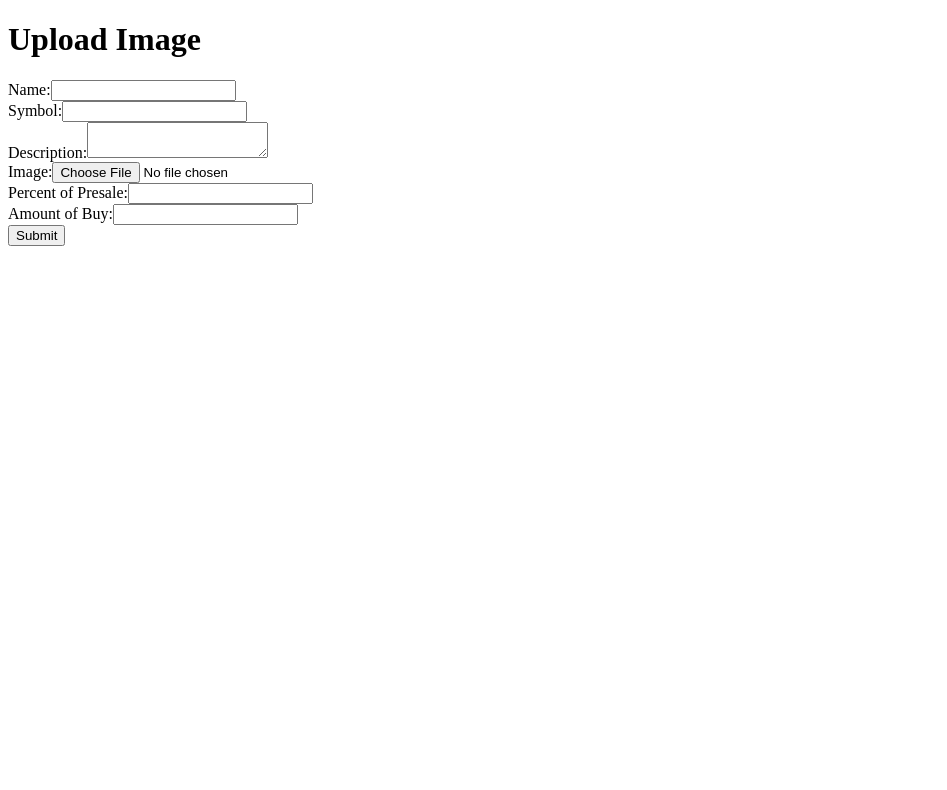
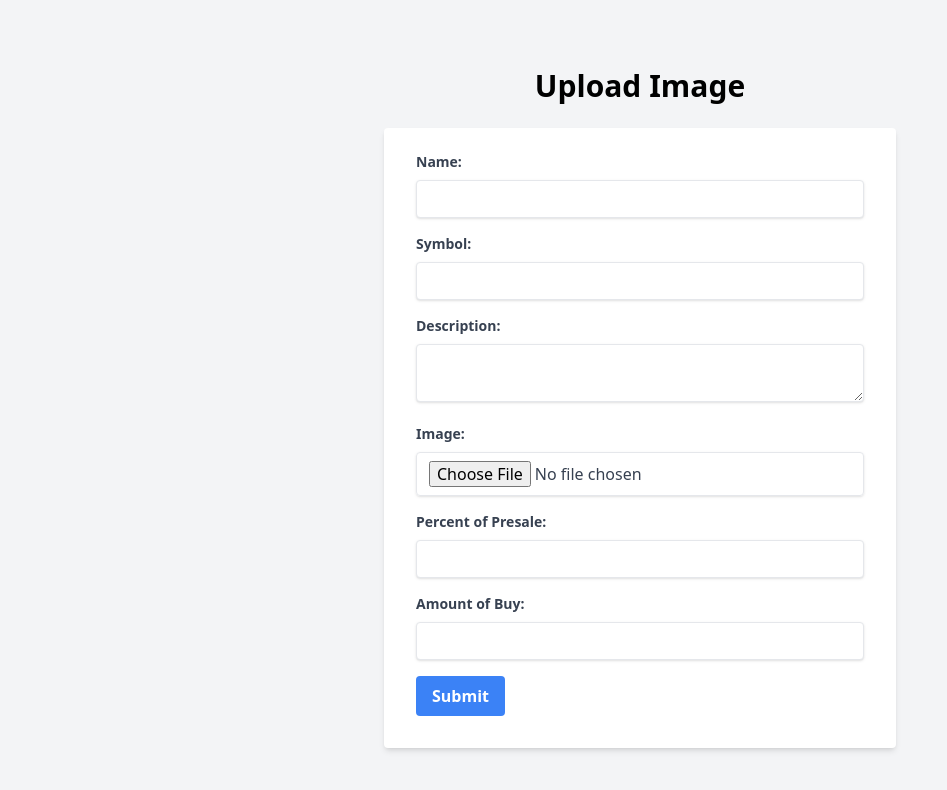
Before and after one commit to greatzero728/240708-zero-Image-Upload-in-MERN-Stack, a React (Create React App) app in the folder client/: page / in a window 1280 px wide. Shown: the top 790 px of the page, without its empty margins (0-947 px from the left). Built offline with nearby package versions, Linux system fonts and the light colour scheme.

Commit message:
inserted CSS

```diff
--- a/client/public/index.html
+++ b/client/public/index.html
@@ -5,39 +5,15 @@
     <link rel="icon" href="%PUBLIC_URL%/favicon.ico" />
     <meta name="viewport" content="width=device-width, initial-scale=1" />
     <meta name="theme-color" content="#000000" />
-    <meta
-      name="description"
-      content="Web site created using create-react-app"
-    />
+    <meta name="description" content="Web site created using create-react-app" />
     <link rel="apple-touch-icon" href="%PUBLIC_URL%/logo192.png" />
-    <!--
-      manifest.json provides metadata used when your web app is installed on a
-      user's mobile device or desktop. See https://developers.google.com/web/fundamentals/web-app-manifest/
-    -->
     <link rel="manifest" href="%PUBLIC_URL%/manifest.json" />
-    <!--
-      Notice the use of %PUBLIC_URL% in the tags above.
-      It will be replaced with the URL of the `public` folder during the build.
-      Only files inside the `public` folder can be referenced from the HTML.
-
-      Unlike "/favicon.ico" or "favicon.ico", "%PUBLIC_URL%/favicon.ico" will
-      work correctly both with client-side routing and a non-root public URL.
-      Learn how to configure a non-root public URL by running `npm run build`.
-    -->
     <title>React App</title>
+    <!-- Tailwind CSS CDN -->
+    <script src="https://cdn.tailwindcss.com"></script>
   </head>
-  <body>
+  <body class="bg-gray-100">
     <noscript>You need to enable JavaScript to run this app.</noscript>
-    <div id="root"></div>
-    <!--
-      This HTML file is a template.
-      If you open it directly in the browser, you will see an empty page.
-
-      You can add webfonts, meta tags, or analytics to this file.
-      The build step will place the bundled scripts into the <body> tag.
-
-      To begin the development, run `npm start` or `yarn start`.
-      To create a production bundle, use `npm run build` or `yarn build`.
-    -->
+    <div id="root" class="container mx-auto p-4"></div>
   </body>
 </html>
--- a/client/src/App.jsx
+++ b/client/src/App.jsx
@@ -1,12 +1,13 @@
-// client/src/App.jsx
 import React from 'react';
 import UploadForm from './components/UploadForm';
 
 const App = () => {
   return (
-    <div className="App">
-      <h1>Upload Image</h1>
-      <UploadForm />
+    <div className="min-h-screen bg-gray-100 flex items-center justify-center">
+      <div className="w-full max-w-lg">
+        <h1 className="text-3xl font-bold text-center mb-6">Upload Image</h1>
+        <UploadForm />
+      </div>
     </div>
   );
 };
--- a/client/src/components/UploadForm.jsx
+++ b/client/src/components/UploadForm.jsx
@@ -20,52 +20,89 @@ const UploadForm = () => {
     setFormData({ ...formData, image: e.target.files[0] });
   };
 
-  const handleSubmit = async (e) => {
+  const handleSubmit = (e) => {
     e.preventDefault();
     const data = new FormData();
     for (const key in formData) {
       data.append(key, formData[key]);
     }
 
-    try {
-      const response = await axios.post('http://localhost:5000/upload', data, {
-        headers: {
-          'Content-Type': 'multipart/form-data',
-        },
+    axios.post('http://localhost:5000/upload', data)
+      .then((response) => {
+        console.log(response.data);
+      })
+      .catch((error) => {
+        console.error(error);
       });
-      console.log(response.data);
-    } catch (error) {
-      console.error(error);
-    }
   };
 
   return (
-    <form onSubmit={handleSubmit} encType="multipart/form-data">
-      <div>
-        <label>Name:</label>
-        <input type="text" name="name" value={formData.name} onChange={handleChange} required />
+    <form onSubmit={handleSubmit} className="bg-white shadow-md rounded px-8 pt-6 pb-8 mb-4">
+      <div className="mb-4">
+        <label className="block text-gray-700 text-sm font-bold mb-2">Name:</label>
+        <input
+          type="text"
+          name="name"
+          value={formData.name}
+          onChange={handleChange}
+          required
+          className="shadow appearance-none border rounded w-full py-2 px-3 text-gray-700 leading-tight focus:outline-none focus:shadow-outline"
+        />
       </div>
-      <div>
-        <label>Symbol:</label>
-        <input type="text" name="symbol" value={formData.symbol} onChange={handleChange} required />
+      <div className="mb-4">
+        <label className="block text-gray-700 text-sm font-bold mb-2">Symbol:</label>
+        <input
+          type="text"
+          name="symbol"
+          value={formData.symbol}
+          onChange={handleChange}
+          required
+          className="shadow appearance-none border rounded w-full py-2 px-3 text-gray-700 leading-tight focus:outline-none focus:shadow-outline"
+        />
       </div>
-      <div>
-        <label>Description:</label>
-        <textarea name="description" value={formData.description} onChange={handleChange} required />
+      <div className="mb-4">
+        <label className="block text-gray-700 text-sm font-bold mb-2">Description:</label>
+        <textarea
+          name="description"
+          value={formData.description}
+          onChange={handleChange}
+          required
+          className="shadow appearance-none border rounded w-full py-2 px-3 text-gray-700 leading-tight focus:outline-none focus:shadow-outline"
+        />
       </div>
-      <div>
-        <label>Image:</label>
-        <input type="file" name="image" onChange={handleFileChange} required />
+      <div className="mb-4">
+        <label className="block text-gray-700 text-sm font-bold mb-2">Image:</label>
+        <input
+          type="file"
+          name="image"
+          onChange={handleFileChange}
+          required
+          className="shadow appearance-none border rounded w-full py-2 px-3 text-gray-700 leading-tight focus:outline-none focus:shadow-outline"
+        />
       </div>
-      <div>
-        <label>Percent of Presale:</label>
-        <input type="number" name="percentOfPresale" value={formData.percentOfPresale} onChange={handleChange} required />
+      <div className="mb-4">
+        <label className="block text-gray-700 text-sm font-bold mb-2">Percent of Presale:</label>
+        <input
+          type="number"
+          name="percentOfPresale"
+          value={formData.percentOfPresale}
+          onChange={handleChange}
+          required
+          className="shadow appearance-none border rounded w-full py-2 px-3 text-gray-700 leading-tight focus:outline-none focus:shadow-outline"
+        />
       </div>
-      <div>
-        <label>Amount of Buy:</label>
-        <input type="number" name="amountOfBuy" value={formData.amountOfBuy} onChange={handleChange} required />
+      <div className="mb-4">
+        <label className="block text-gray-700 text-sm font-bold mb-2">Amount of Buy:</label>
+        <input
+          type="number"
+          name="amountOfBuy"
+          value={formData.amountOfBuy}
+          onChange={handleChange}
+          required
+          className="shadow appearance-none border rounded w-full py-2 px-3 text-gray-700 leading-tight focus:outline-none focus:shadow-outline"
+        />
       </div>
-      <button type="submit">Submit</button>
+      <button type="submit" className="bg-blue-500 hover:bg-blue-700 text-white font-bold py-2 px-4 rounded focus:outline-none focus:shadow-outline">Submit</button>
     </form>
   );
 };
```
